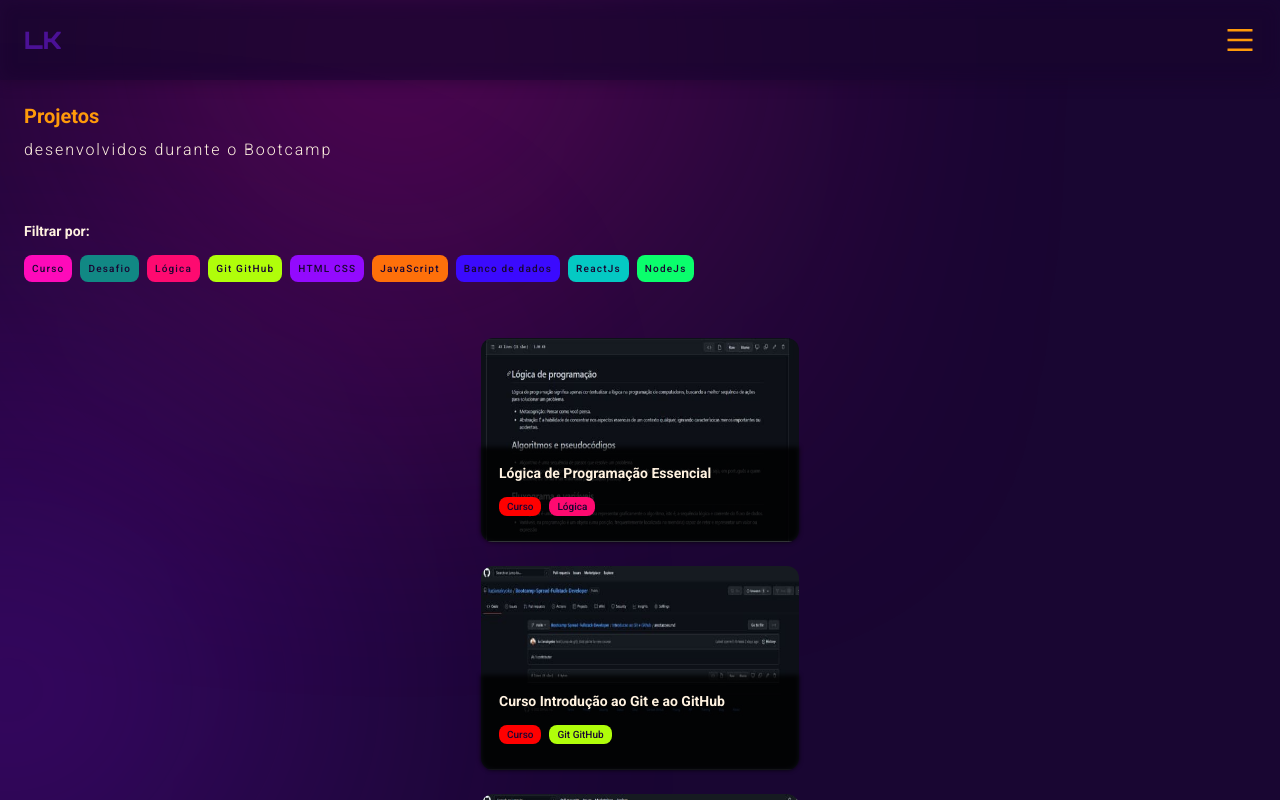
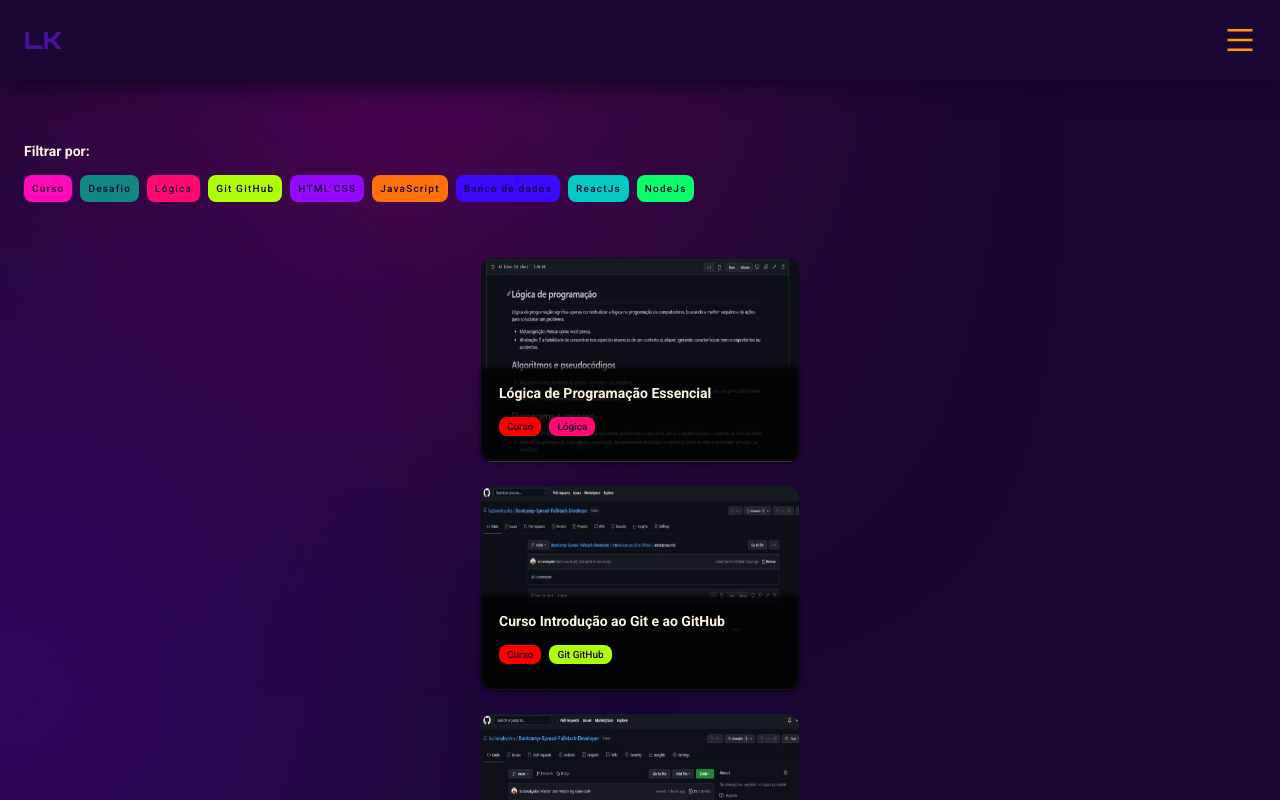
Before and after one commit to lucianakyoko/Bootcamp-Spread-Fullstack-Developer, a React (Create React App) app in the folder webpage/: page / in a window 1280 px wide. Shown: the top 800 px of the page. Built offline with nearby package versions, Linux system fonts and the light colour scheme.

Commit message:
style(webpage/ Header, Sidebar): changing background color

```diff
--- a/webpage/src/components/Header/Sidebar/style.js
+++ b/webpage/src/components/Header/Sidebar/style.js
@@ -10,7 +10,7 @@ export const Navbar = styled.nav`
   position: absolute;
   top: 0%;
   left: 0;
-  z-index: 1;
+  z-index: 3;
   background-color: ${layoutColors.primary};
 
   animation: openSidebar .4s;
--- a/webpage/src/components/Header/style.js
+++ b/webpage/src/components/Header/style.js
@@ -4,24 +4,16 @@ import { Menu } from '../../styles/mixins'
 import { AiOutlineMenu } from 'react-icons/ai';
 
 export const Wrapper = styled.div`
+  width: 100%;
   padding: 24px;
+
   display: flex;
   align-items: center;
+  background-color: ${layoutColors.primary};
   justify-content: space-between;
-  position: relative;
-
-  &::before {
-    content: '';
-    width: 100%;
-    position: absolute;
-    height: 80px;
-    top: 0;
-    left: 0;
-    z-index: -1;
-    background-color: rgba(25, 6, 50, 0.5);
-    filter: blur(80px);
-    filter: drop-shadow(0px 1px 8px ${layoutColors.shadow});
-  }
+  position: fixed;
+  z-index: 3;
+  filter: drop-shadow(0px 8px 12px ${layoutColors.shadow});
 `;
 
 export const BurgerMenu = styled(AiOutlineMenu)`
```
